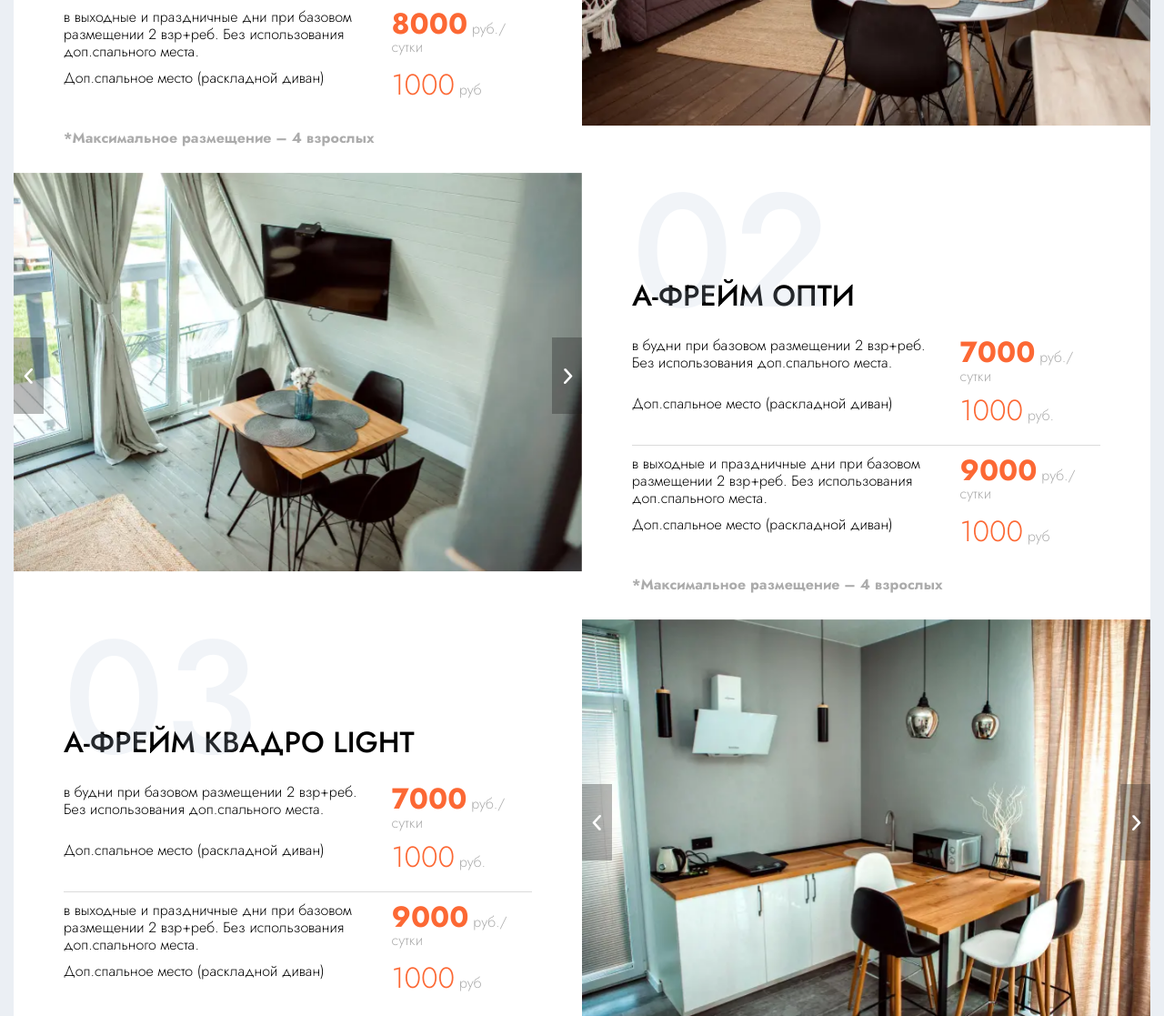
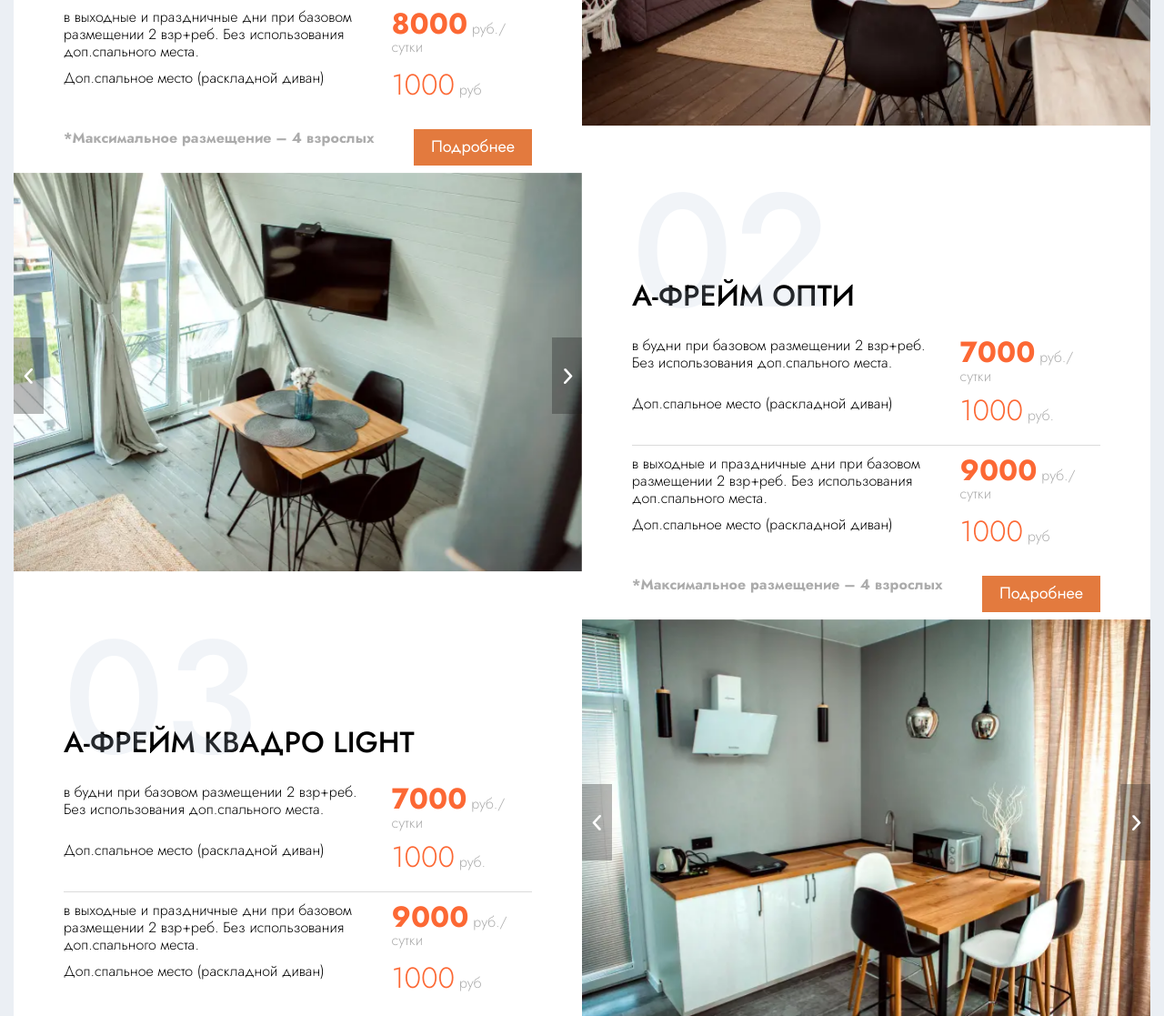
Before and after one commit to Unleashed97/scandy, a website: page src/index.html in a window 1280 px wide. Shown: the part 2801-3918 px from the top of the page at 91% size. Drawn offline with nearby package versions, Linux system fonts and the light colour scheme; files that its build step writes are made by us from their sources; files whose address does not match are found by name.

Commit message:
feat: add card btn

```diff
--- a/src/index.html
+++ b/src/index.html
@@ -127,6 +127,9 @@
                                 </div>
 
                                 <p class="card__max-placement">*Максимальное размещение – 4 взрослых</p>
+
+
+                                <button type="button" class="btn btn--orange card__btn">Подробнее</button>
                             </div>
 
                             <div class="swiper swiper--1">
@@ -222,6 +225,8 @@
                                 </div>
 
                                 <p class="card__max-placement">*Максимальное размещение – 4 взрослых</p>
+
+                                <button type="button" class="btn btn--orange card__btn">Подробнее</button>
                             </div>
                         </article>
                         <article class="card card--house">
@@ -258,6 +263,8 @@
                                 </div>
 
                                 <p class="card__max-placement">*Максимальное размещение – 4 взрослых</p>
+
+                                <button type="button" class="btn btn--orange card__btn">Подробнее</button>
                             </div>
 
                             <div class="swiper swiper--3">
--- a/src/scss/components/card.scss
+++ b/src/scss/components/card.scss
@@ -76,6 +76,17 @@
         }
     }
 
+    &__btn {
+        font-size: 18px;
+        font-weight: 400;
+        position: relative;
+        bottom: 20px;
+        width: 130px;
+        height: 40px;
+
+        margin-left: auto;
+    }
+
     &__text-block {
         width: 50%;
         padding: 0px 55px 63px;
```
Also changed, not shown: dist/css/style.min.css, dist/index.html.
